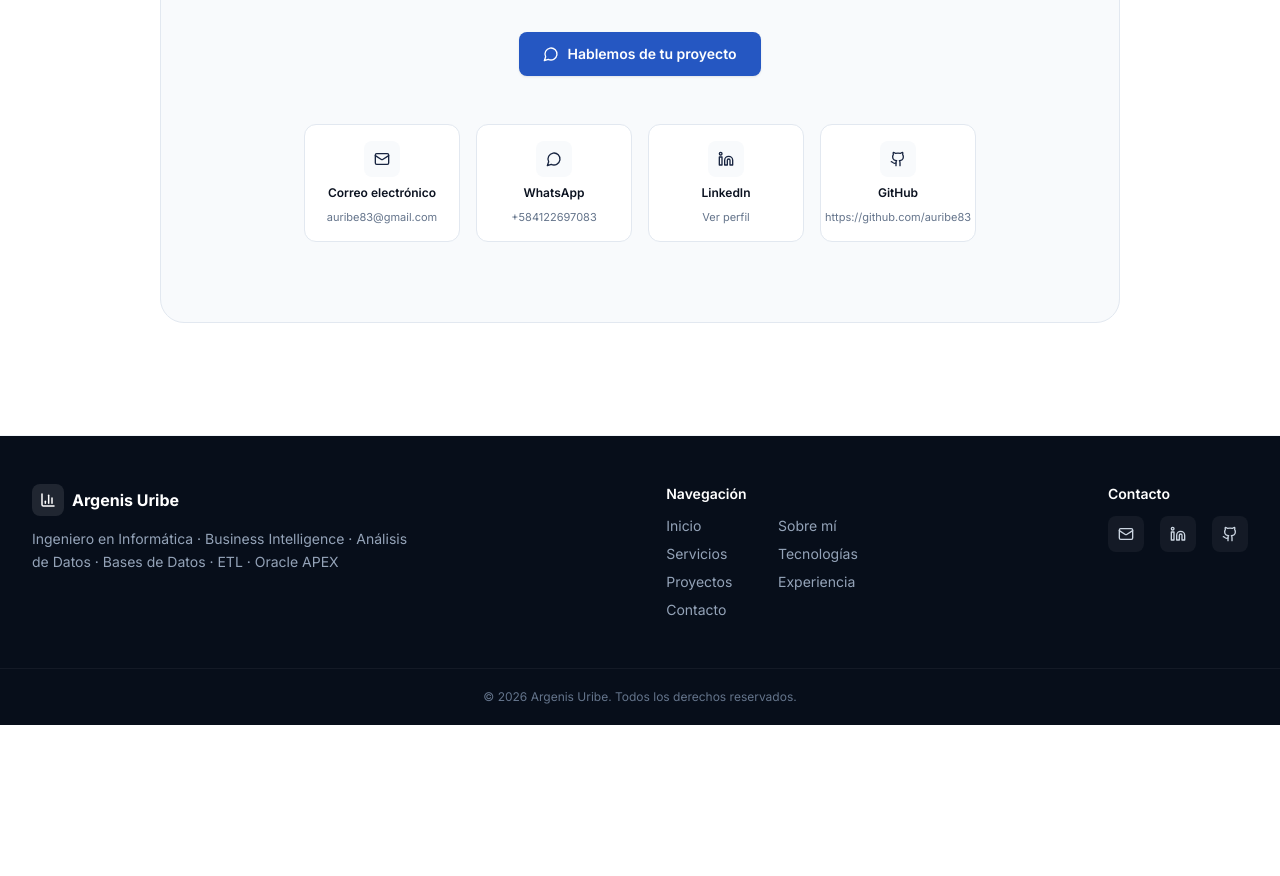
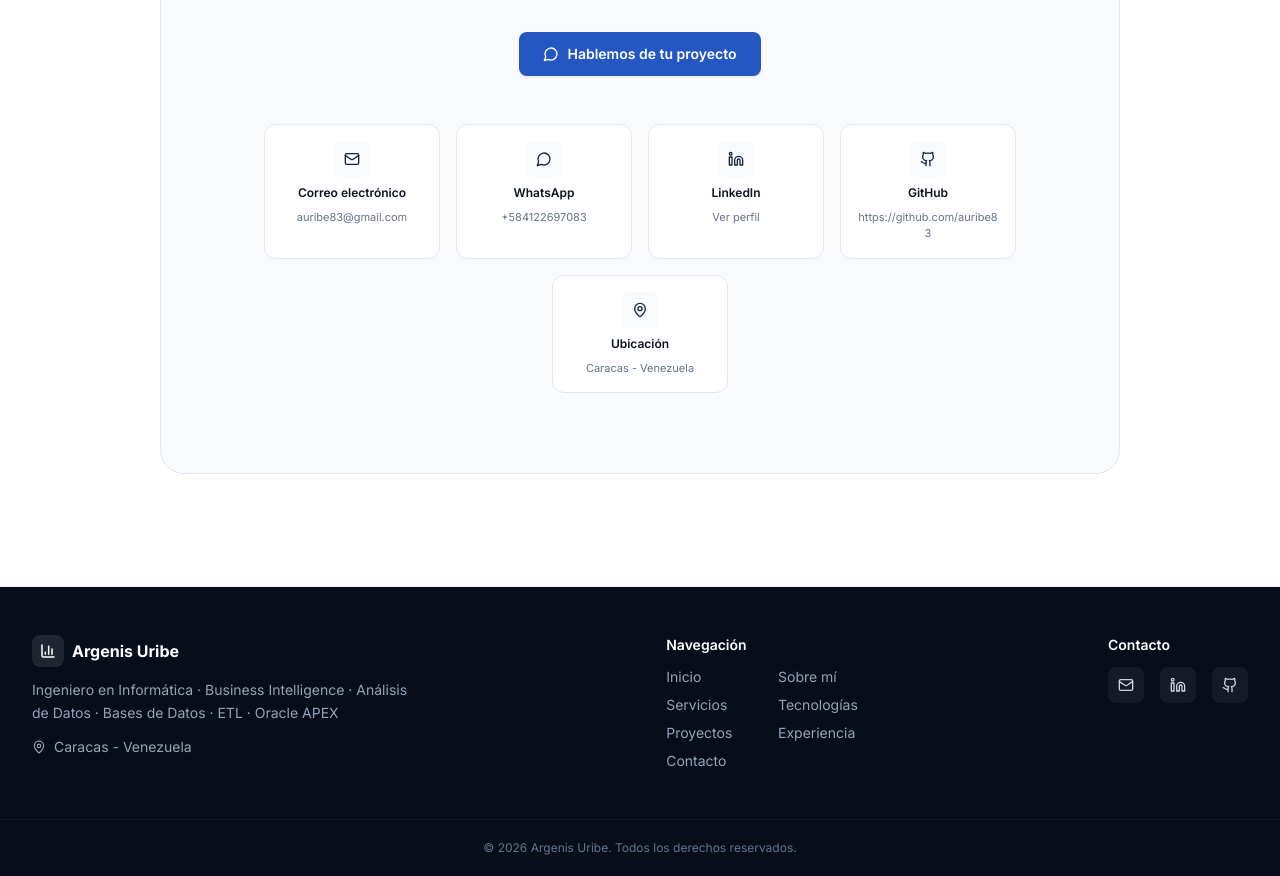
Before and after one commit to auribe83/portafolio, a React (Vite) app: page / in a window 1280 px wide. Shown: the part 6420-7296 px from the top of the page. Before the commit the page ends 7145 px from the top, so only its background shows below. Built offline with nearby package versions, Linux system fonts and the light colour scheme.

Commit message:
Agregar ubicacion en footer y contacto

```diff
--- a/src/components/layout/Footer.tsx
+++ b/src/components/layout/Footer.tsx
@@ -1,4 +1,4 @@
-import { BarChart3, Linkedin, Github, Mail } from "lucide-react"
+import { BarChart3, Linkedin, Github, Mail, MapPin } from "lucide-react"
 import { siteConfig } from "../../data/siteConfig"
 
 export function Footer() {
@@ -16,6 +16,10 @@ export function Footer() {
           </a>
           <p className="mt-3 text-sm leading-relaxed text-slate-400">
             {siteConfig.role} · {siteConfig.specialization}
+          </p>
+          <p className="mt-3 flex items-center gap-2 text-sm text-slate-400">
+            <MapPin size={14} />
+            {siteConfig.location}
           </p>
         </div>
 
--- a/src/components/sections/Contact.tsx
+++ b/src/components/sections/Contact.tsx
@@ -1,4 +1,4 @@
-import { Mail, Linkedin, Github, MessageCircle } from "lucide-react"
+import { Mail, Linkedin, Github, MessageCircle, MapPin } from "lucide-react"
 import { siteConfig } from "../../data/siteConfig"
 import { Reveal } from "../ui/Reveal"
 import { Button } from "../ui/Button"
@@ -28,6 +28,12 @@ const channels = [
     href: siteConfig.github,
     icon: Github,
   },
+  {
+    label: "Ubicación",
+    value: siteConfig.location,
+    href: undefined as string | undefined, // sin enlace: solo informativo
+    icon: MapPin,
+  },
 ]
 
 export function Contact() {
@@ -51,22 +57,42 @@ export function Contact() {
               </Button>
             </div>
 
-            <div className="mx-auto mt-12 grid max-w-2xl grid-cols-2 gap-4 sm:grid-cols-4">
-              {channels.map(({ label, value, href, icon: Icon }) => (
-                <a
-                  key={label}
-                  href={href}
-                  target={href.startsWith("http") ? "_blank" : undefined}
-                  rel={href.startsWith("http") ? "noopener noreferrer" : undefined}
-                  className="group flex flex-col items-center gap-2 rounded-xl border border-slate-200 bg-white p-4 text-center transition-colors hover:border-brand-300"
-                >
-                  <span className="flex h-9 w-9 items-center justify-center rounded-lg bg-slate-50 text-ink-700 transition-colors group-hover:bg-brand-50 group-hover:text-brand-600">
-                    <Icon size={16} />
-                  </span>
-                  <span className="text-xs font-semibold text-ink-900">{label}</span>
-                  <span className="truncate text-[11px] text-slate-500">{value}</span>
-                </a>
-              ))}
+            <div className="mx-auto mt-12 flex max-w-4xl flex-wrap justify-center gap-4">
+              {channels.map(({ label, value, href, icon: Icon }) => {
+                const cardClass =
+                  "group flex w-[calc(50%-0.5rem)] flex-col items-center gap-2 rounded-xl border border-slate-200 bg-white p-4 text-center transition-colors sm:w-44"
+                const content = (
+                  <>
+                    <span className="flex h-9 w-9 items-center justify-center rounded-lg bg-slate-50 text-ink-700 transition-colors group-hover:bg-brand-50 group-hover:text-brand-600">
+                      <Icon size={16} />
+                    </span>
+                    <span className="text-xs font-semibold text-ink-900">{label}</span>
+                    <span className="max-w-full break-words text-[11px] text-slate-500">{value}</span>
+                  </>
+                )
+
+                // Sin enlace (ej. ubicación): tarjeta informativa
+                if (!href) {
+                  return (
+                    <div key={label} className={cardClass}>
+                      {content}
+                    </div>
+                  )
+                }
+
+                const isExternal = href.startsWith("http")
+                return (
+                  <a
+                    key={label}
+                    href={href}
+                    target={isExternal ? "_blank" : undefined}
+                    rel={isExternal ? "noopener noreferrer" : undefined}
+                    className={`${cardClass} hover:border-brand-300`}
+                  >
+                    {content}
+                  </a>
+                )
+              })}
             </div>
           </div>
         </Reveal>
```
